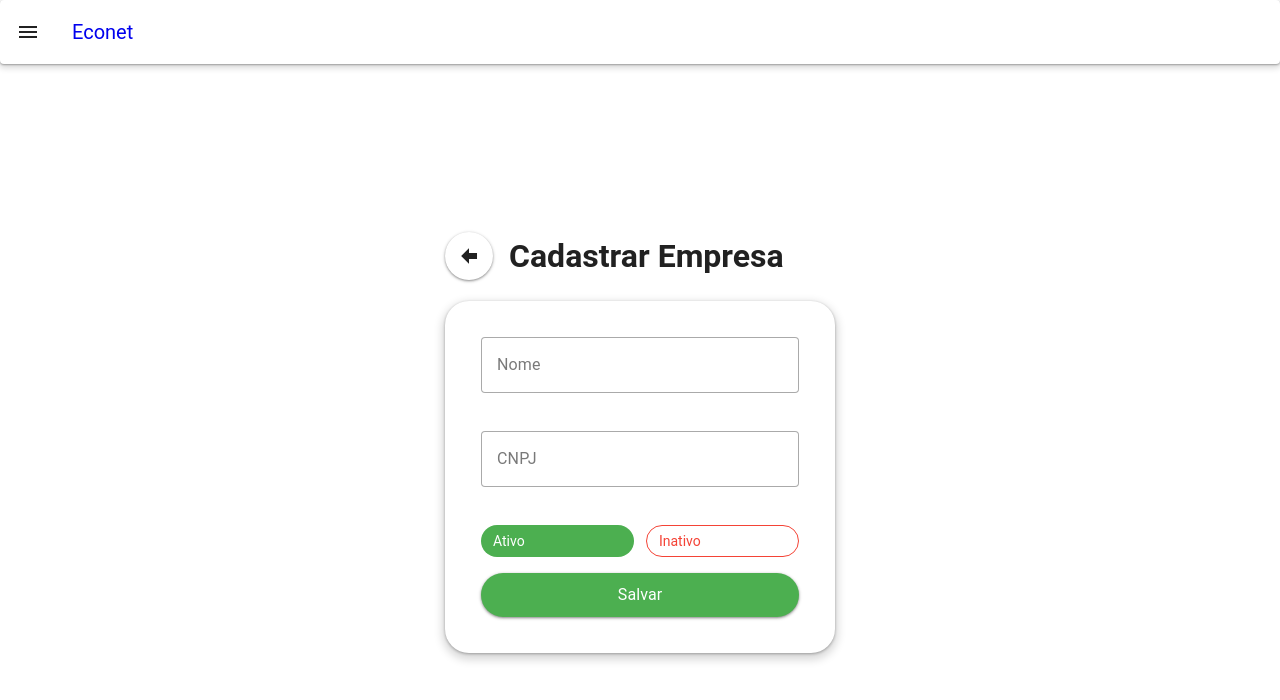
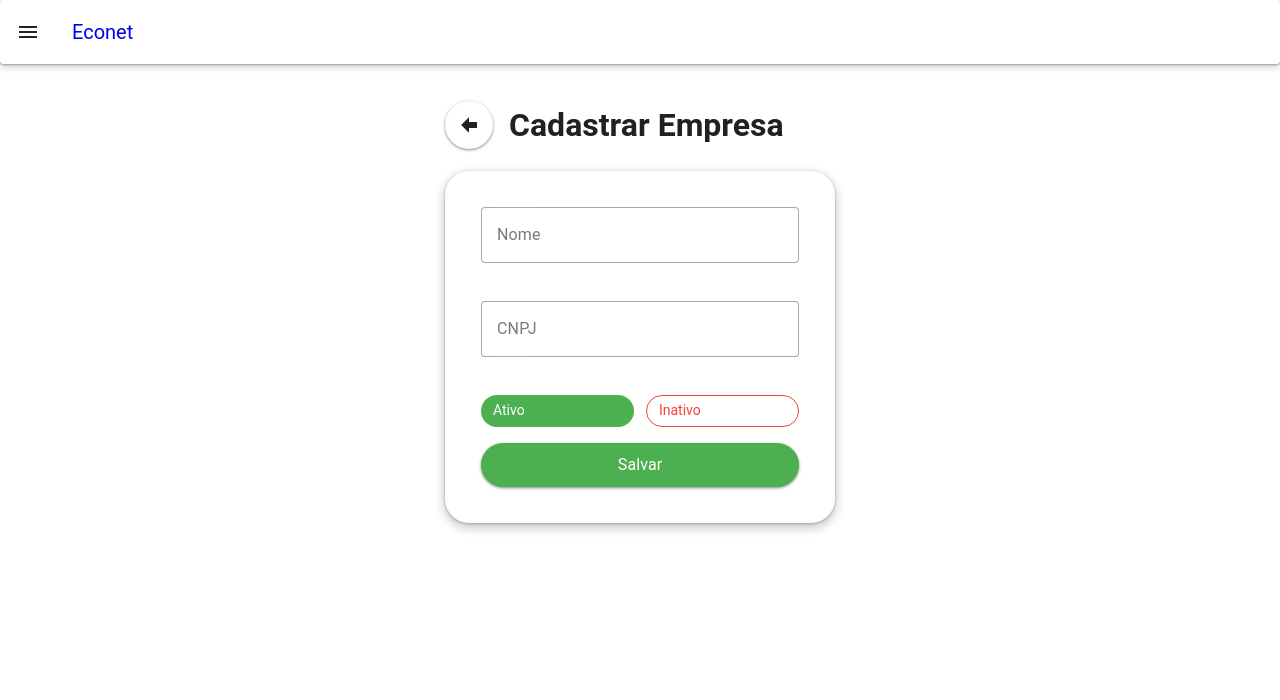
Before and after one commit to Mulleriano/teste-econet, a Vue app: page /new in a window 1280 px wide. Shown: the top 700 px of the page. Built offline with nearby package versions, Linux system fonts and the light colour scheme; no server answers; a small style sheet from the web is missing.

Commit message:
Alinha itens no início da página dentro do layout de rotas

```diff
--- a/src/layouts/Dashboard.vue
+++ b/src/layouts/Dashboard.vue
@@ -20,7 +20,7 @@
   <v-container
     max-width="900"
     height="100%"
-    class="d-flex justify-center align-center"
+    class="d-flex justify-center align-start"
   >
     <router-view />
   </v-container>
```
